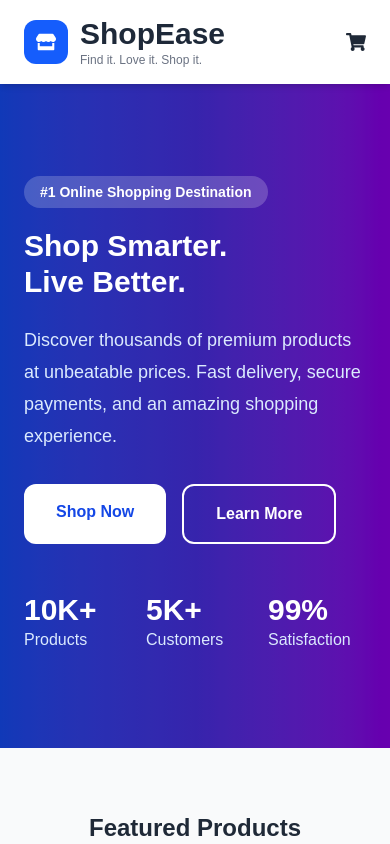
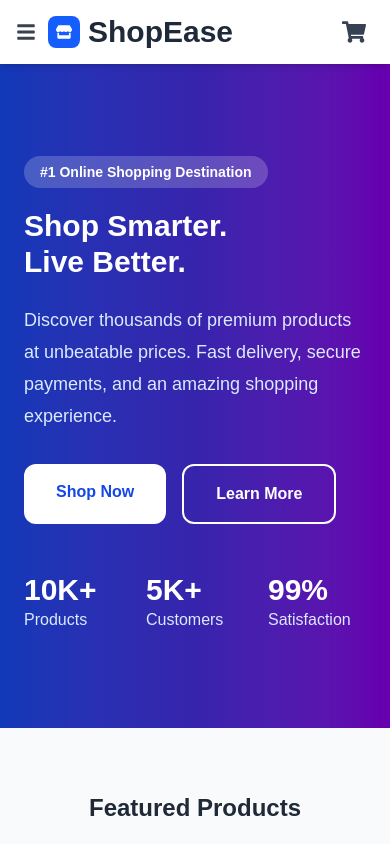
Before and after one commit to sutanjoyb/ShopEase, a React (Vite) app: page / in a window 390 px wide. Shown: the top 844 px of the page. Built offline with nearby package versions, Linux system fonts and the light colour scheme; no server answers.

Commit message:
Updated navbar tweaks

```diff
--- a/src/components/Navbar.jsx
+++ b/src/components/Navbar.jsx
@@ -1,10 +1,17 @@
 import { Link, useNavigate, useLocation } from "react-router-dom";
-import { useContext } from "react";
+import { useContext, useState } from "react";
 
 import { CartContext } from "../context/CartContext";
 import { AuthContext } from "../context/AuthContext";
 
-import { FaShoppingCart, FaUser, FaStore, FaSignOutAlt } from "react-icons/fa";
+import {
+  FaShoppingCart,
+  FaUser,
+  FaStore,
+  FaSignOutAlt,
+  FaBars,
+  FaTimes,
+} from "react-icons/fa";
 
 function Navbar() {
   const { cartItems } = useContext(CartContext);
@@ -13,48 +20,65 @@ function Navbar() {
   const navigate = useNavigate();
   const location = useLocation();
 
+  // State to manage mobile menu open/close toggle
+  const [isMenuOpen, setIsMenuOpen] = useState(false);
+
   const handleLogout = () => {
     logout();
+    setIsMenuOpen(false);
     if (location.pathname === "/cart") {
       navigate("/login");
     }
   };
 
-
   const handleLogoClick = (e) => {
     if (location.pathname === "/") {
       e.preventDefault();
-      window.scrollTo({
-        top: 0,
-        behavior: "smooth",
-      });
+      window.scrollTo({ top: 0, behavior: "smooth" });
     }
   };
 
   return (
     <nav className="sticky top-0 z-50 bg-white shadow-md">
-      <div className="max-w-7xl mx-auto px-6 py-4 flex justify-between items-center">
+      <div className="max-w-7xl mx-auto px-4 sm:px-6 py-3 md:py-4 flex justify-between items-center">
+        {/* Left Side: Mobile Hamburger Button & Logo Setup */}
+        <div className="flex items-center gap-3">
+          {/* Hamburger Icon Trigger (Visible on mobile only, pushes before title) */}
+          <button
+            onClick={() => setIsMenuOpen(!isMenuOpen)}
+            className="md:hidden text-xl text-gray-700 focus:outline-none cursor-pointer"
+          >
+            {isMenuOpen ? <FaTimes /> : <FaBars />}
+          </button>
 
+          {/* Logo Brand Structure (Scales down on mobile devices) */}
           <Link
             to="/"
             onClick={handleLogoClick}
-          className="flex items-center gap-3 hover:scale-105 transition cursor-pointer"
+            className="flex items-center gap-2 md:gap-3 hover:scale-102 transition cursor-pointer"
           >
-          <div className="bg-blue-600 p-3 rounded-xl text-white">
-            <FaStore className="text-xl" />
+            {/* Small box container on mobile, medium on desktop */}
+            <div className="bg-blue-600 p-2 md:p-3 rounded-lg md:rounded-xl text-white">
+              <FaStore className="text-base md:text-xl" />
             </div>
 
             <div>
-            <h1 className="text-2xl font-extrabold text-gray-800">ShopEase</h1>
-            <p className="text-xs text-gray-500">Find it. Love it. Shop it.</p>
+              {/* text-lg on mobile, text-2xl on desktop */}
+              <h1 className="text-lg md:text-2xl font-extrabold text-gray-800 leading-tight">
+                ShopEase
+              </h1>
+              <p className="hidden sm:block text-[10px] md:text-xs text-gray-500">
+                Find it. Love it. Shop it.
+              </p>
             </div>
           </Link>
+        </div>
 
+        {/* Center/Right Desktop Menu Structures (Hidden on Mobile viewports) */}
         <div className="hidden md:flex items-center gap-8 font-medium">
           <Link to="/" className="hover:text-blue-600 transition">
             Home
           </Link>
-
           <Link to="/products" className="hover:text-blue-600 transition">
             Products
           </Link>
@@ -82,31 +106,73 @@ function Navbar() {
               onClick={handleLogout}
               className="flex items-center gap-2 bg-red-500 text-white px-4 py-2 rounded-xl hover:bg-red-600 transition cursor-pointer"
             >
-              <FaSignOutAlt />
-              Logout
+              <FaSignOutAlt /> Logout
             </button>
           ) : (
             <Link
               to="/login"
               className="flex items-center gap-2 bg-blue-600 text-white px-4 py-2 rounded-xl hover:bg-blue-700 transition"
             >
-              <FaUser />
-              Login
+              <FaUser /> Login
             </Link>
           )}
         </div>
 
-        <div className="md:hidden flex items-center gap-4">
-          <Link to="/cart" className="relative text-xl">
+        {/* Right Side Only: Mobile Dedicated Cart Container */}
+        <div className="md:hidden flex items-center">
+          <Link to="/cart" className="relative text-2xl text-gray-700 p-2">
             <FaShoppingCart />
             {cartItems.length > 0 && (
-              <span className="absolute -top-2 -right-3 bg-red-500 text-white text-xs px-1.5 rounded-full">
+              <span className="absolute top-0 right-0 bg-red-500 text-white text-[10px] w-5 h-5 flex items-center justify-center rounded-full font-bold">
                 {cartItems.length}
               </span>
             )}
           </Link>
         </div>
       </div>
+
+      {/* Hamburger Drawer/Dropdown panel for Mobile View options */}
+      {isMenuOpen && (
+        <div className="md:hidden bg-white border-t border-gray-100 px-6 py-4 space-y-4 font-medium flex flex-col shadow-inner">
+          <Link
+            to="/"
+            onClick={() => setIsMenuOpen(false)}
+            className="hover:text-blue-600 py-1 transition border-b border-gray-50"
+          >
+            Home
+          </Link>
+          <Link
+            to="/products"
+            onClick={() => setIsMenuOpen(false)}
+            className="hover:text-blue-600 py-1 transition border-b border-gray-50"
+          >
+            Products
+          </Link>
+
+          {user && (
+            <div className="text-blue-600 font-semibold pt-1">
+              Hi, {user.fullName}
+            </div>
+          )}
+
+          {user ? (
+            <button
+              onClick={handleLogout}
+              className="w-full flex items-center justify-center gap-2 bg-red-500 text-white px-4 py-2.5 rounded-xl hover:bg-red-600 transition cursor-pointer text-sm"
+            >
+              <FaSignOutAlt /> Logout
+            </button>
+          ) : (
+            <Link
+              to="/login"
+              onClick={() => setIsMenuOpen(false)}
+              className="w-full flex items-center justify-center gap-2 bg-blue-600 text-white px-4 py-2.5 rounded-xl hover:bg-blue-700 transition text-sm"
+            >
+              <FaUser /> Login
+            </Link>
+          )}
+        </div>
+      )}
     </nav>
   );
 }
```
Lines whose indentation alone changed are shown as unchanged.
